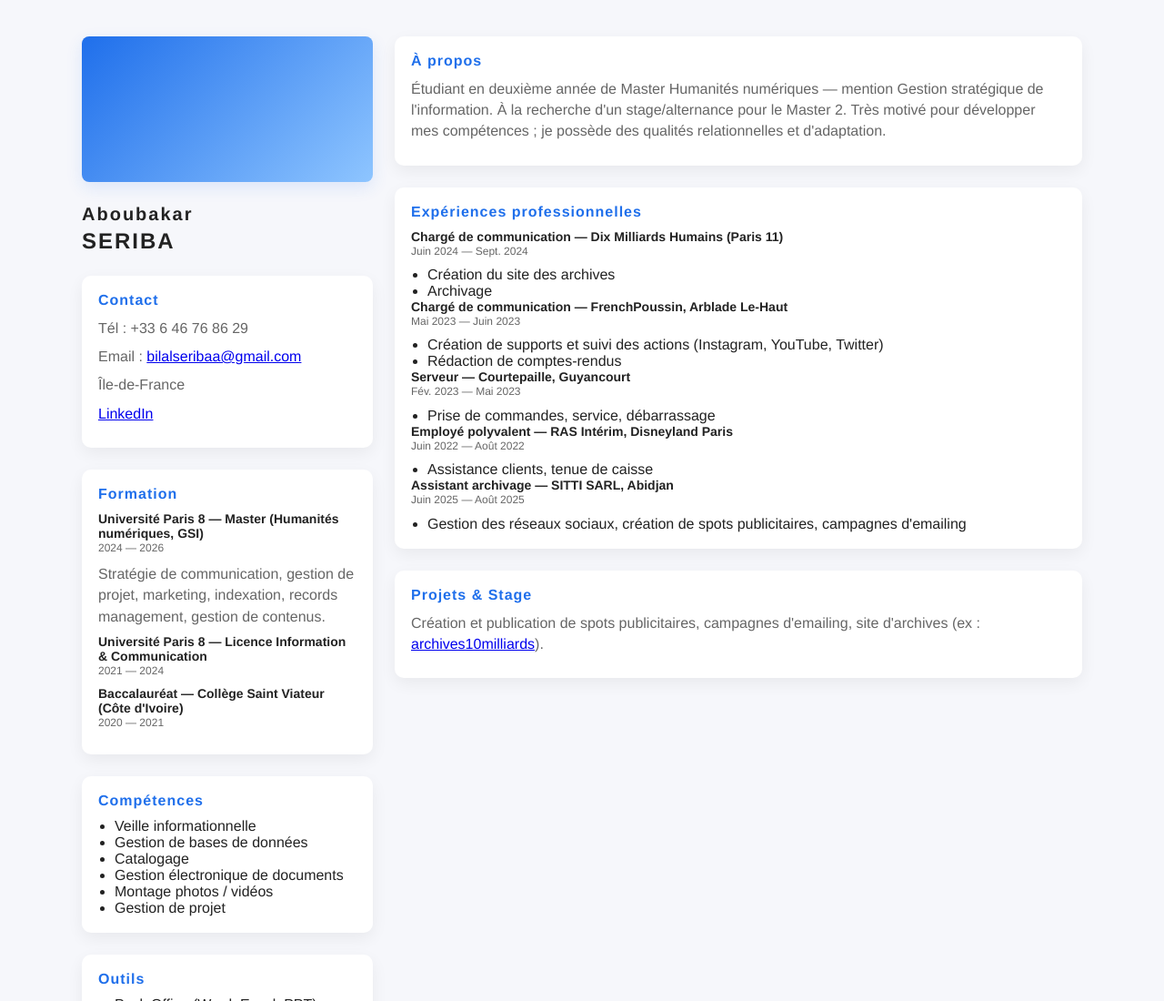
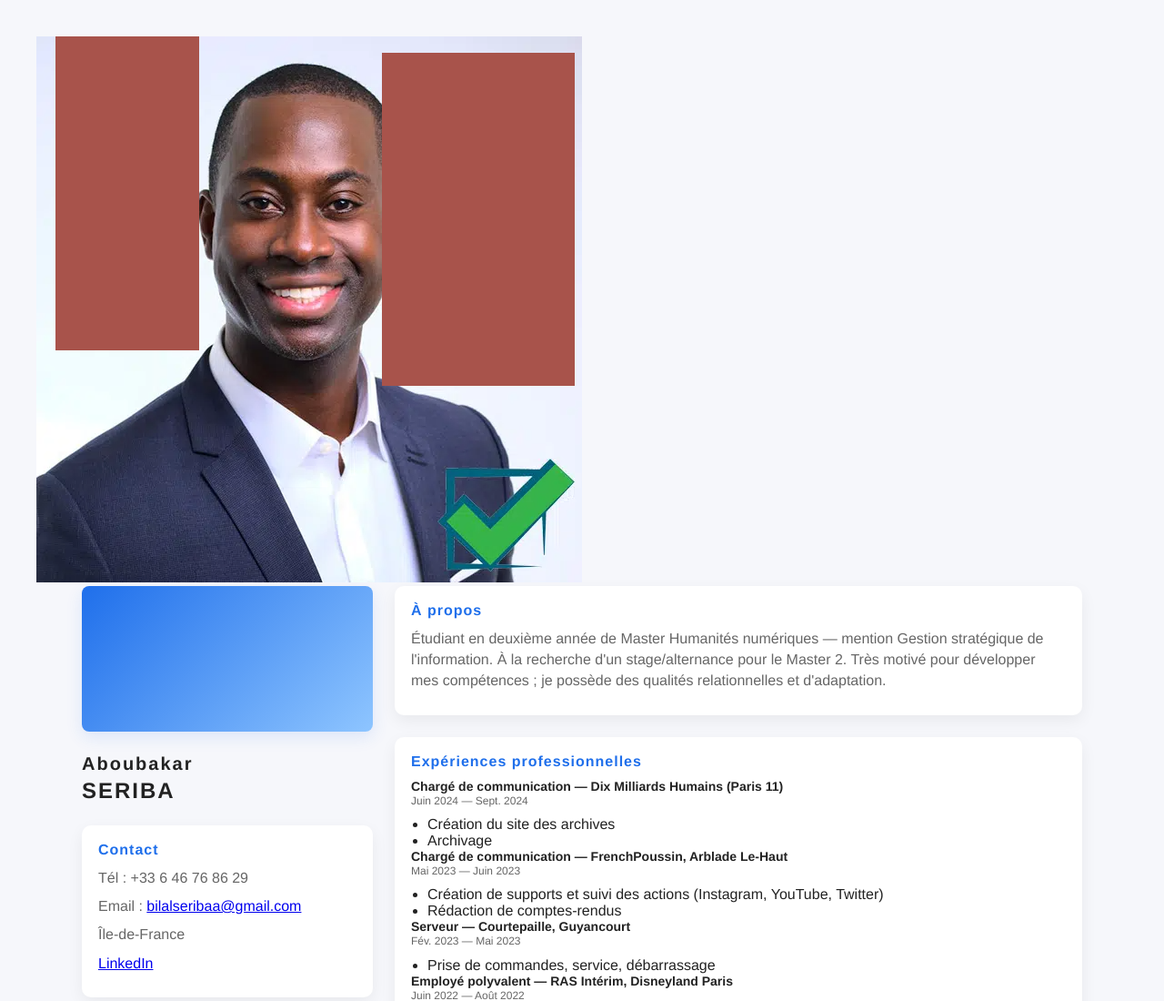
Before and after one commit to bilalseriba/designinfo2025, a plain HTML site: page index.html in a window 1280 px wide. Shown: the top 1100 px of the page at 91% size. Drawn offline with Linux system fonts and the light colour scheme.

Commit message:
Update index.html

```diff
--- a/index.html
+++ b/index.html
@@ -4,7 +4,7 @@
   <meta charset="utf-8" />
   <meta name="viewport" content="width=device-width,initial-scale=1" />
   <title>CV — Aboubakar Seriba</title>
-  <imag src="https://github.com/bilalseriba/designinfo2025/blob/main/images/photo%20modifier%20cv.png?raw=true"alt="photo">
+   <img src="https://raw.githubusercontent.com/bilalseriba/designinfo2025/refs/heads/main/images/photo%20modifier%20cv.png"alt="photo">
   <style>:root{
   --accent:#1f6feb;
   --bg:#f6f7fb;
```
